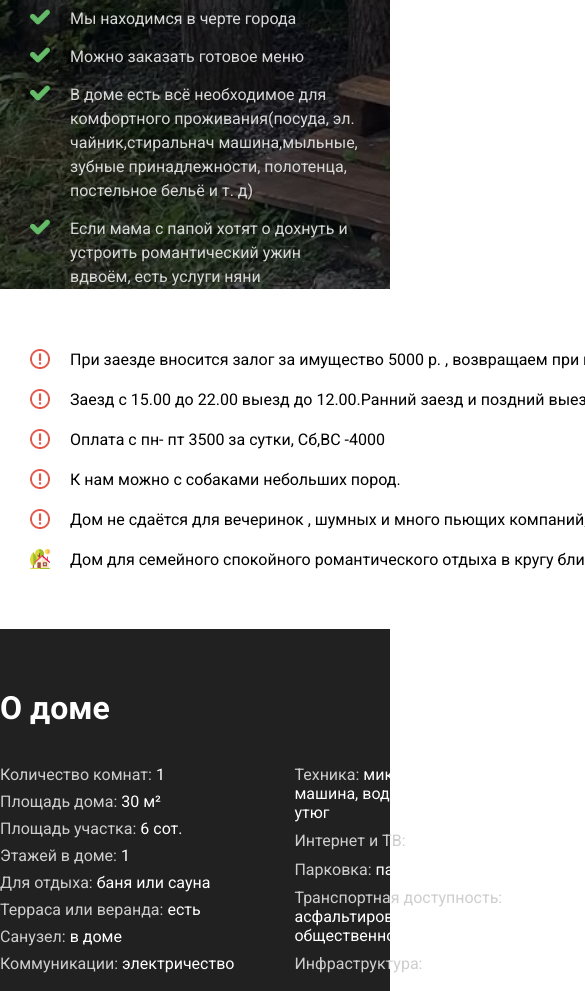
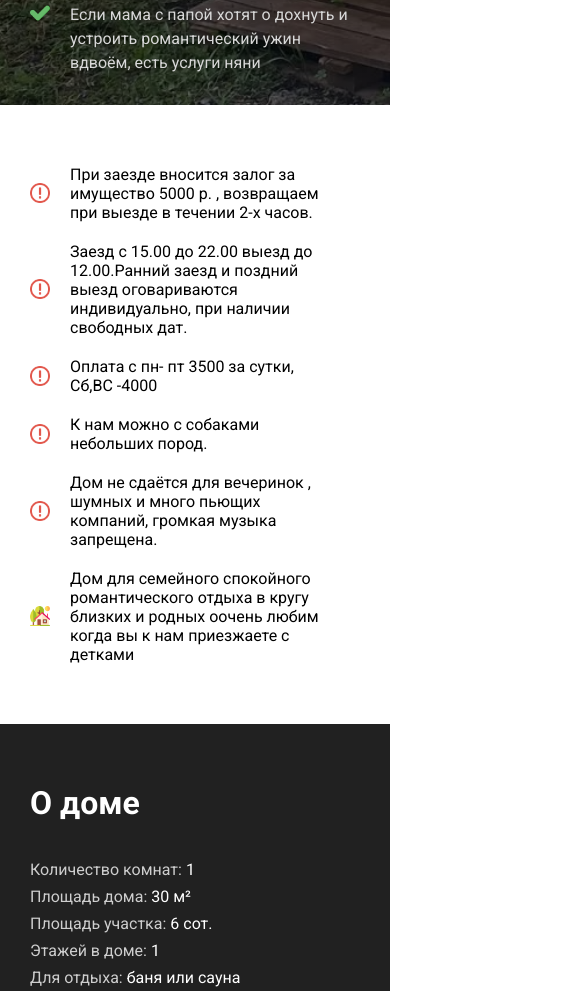
Before and after one commit to AndreyChiruk/site-house, a plain HTML site: page index.html in a window 390 px wide. Shown: the part 1009-2000 px from the top of the page, 585 px wide, since content can reach past the window. Drawn offline with Linux system fonts and the light colour scheme.

Commit message:
Add files via upload

```diff
--- a/style.css
+++ b/style.css
@@ -246,3 +246,68 @@ a{
         padding-right: 30px;
     }
 }
+@media screen and (max-width: 1130px) {
+    .main_text{
+        max-width: 700px;
+    }
+}
+@media screen and (max-width: 786px){
+    .main_text{
+        max-width: 450px;
+    }
+    #image{
+        max-width: 600px;
+        max-height: 350px;
+    }
+}
+@media screen and (max-width: 640px){
+    .main_about-container{
+        max-width: 100%;
+        width: 100%;
+        flex-direction: column;
+    }
+    .main_about-container-block:first-child{
+        margin-right: 0;
+    }
+    .second-text{
+        max-width: 400px;
+        width: 100%;
+    }
+    .main_about-block{
+        margin: 0;
+        margin-left: 30px;
+    }
+    h1.osnova_title{
+        font-size: 36px;
+    }
+}
+@media screen and (max-width: 604px){
+    .osnova{
+        padding-bottom: 30px;
+    }
+}
+@media screen and (max-width: 510px){
+    .main_text{
+        max-width: 300px;
+    }
+    .main_block{
+        margin: 0;
+        margin-left: 30px;
+        padding: 0;
+    }
+}
+@media screen and (max-width: 450px){
+    .header_ul{
+        flex-direction: column;
+        align-items: center;
+    }
+    .header_li:nth-child(2){
+        margin-top: 20px;
+    }
+
+}
+@media screen and (max-width: 410px){
+    .second-text{
+        max-width: 300px;
+    }
+}
```
